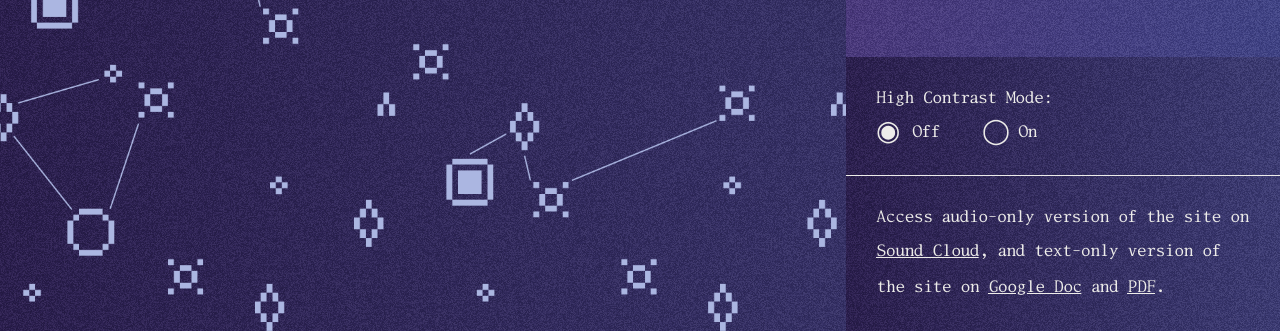
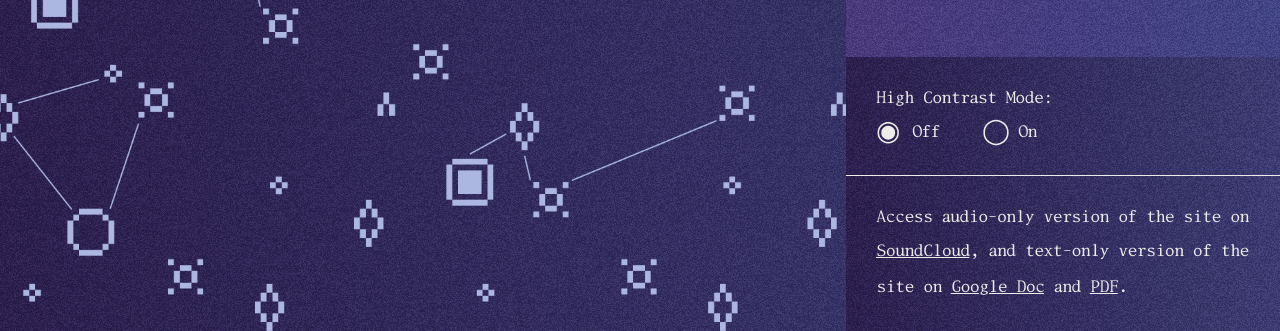
Before and after one commit to together-support/together-support.github.io, a plain HTML site: page code-of-conduct.html in a window 1280 px wide. Both pictures are taken after a click on the element 1240 px from the left and 40 px from the top of the page. Shown: the part 469-800 px from the top of the page. Drawn offline with Linux system fonts and the light colour scheme; a web font is replaced by a local one.

Commit message:
SoundCloud typo

```diff
--- a/code-of-conduct.html
+++ b/code-of-conduct.html
@@ -52,7 +52,7 @@
 					</fieldset>
 					</div>
 					<div class="setting">
-						<div>Access audio-only version of the site on <a href="https://soundcloud.com/xin-xin-861764591">Sound Cloud</a>, and text-only version of the site on <a href="https://docs.google.com/document/d/1OS5cEJ4pCHlJe_MWzRHbakDHryMEl16idzZd68aOEvk/edit?usp=sharing">Google
+						<div>Access audio-only version of the site on <a href="https://soundcloud.com/xin-xin-861764591">SoundCloud</a>, and text-only version of the site on <a href="https://docs.google.com/document/d/1OS5cEJ4pCHlJe_MWzRHbakDHryMEl16idzZd68aOEvk/edit?usp=sharing">Google
 							Doc</a> and <a href="https://docs.google.com/document/d/1OS5cEJ4pCHlJe_MWzRHbakDHryMEl16idzZd68aOEvk/edit?usp=sharing">PDF</a>.</div>
 					</div>
 				</div>
```
Also changed, not shown: code-of-consent.html (+1 -1 lines), community.html (+1 -1 lines), getting-started.html (+1 -1 lines), index.html (+1 -1 lines), orientation.html (+1 -1 lines), 1 other file.
